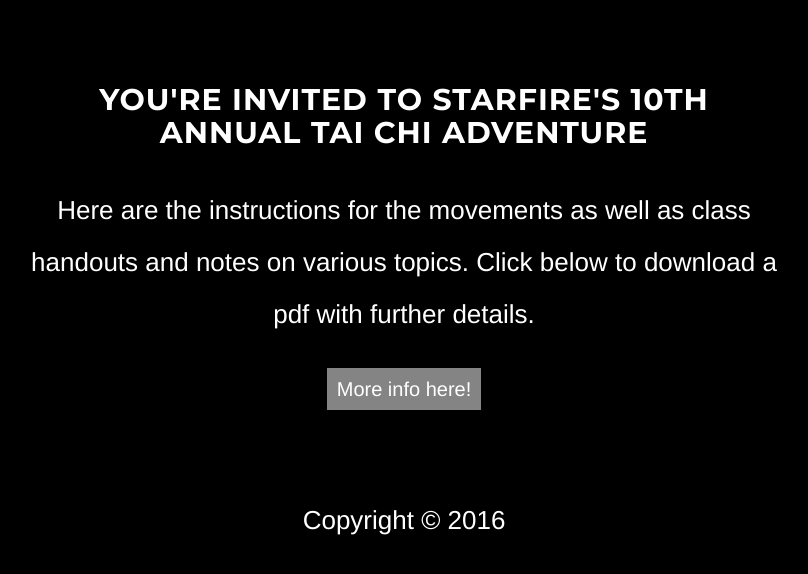
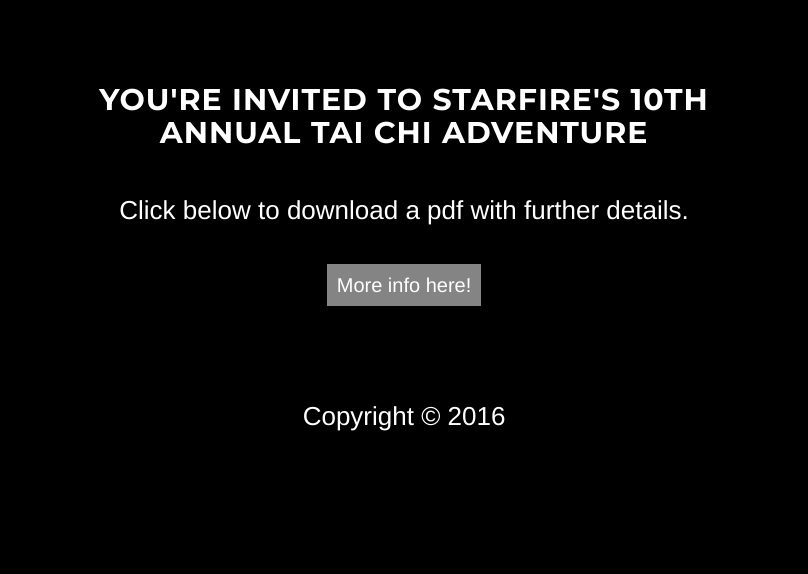
Before and after one commit to jacburge/StarfireTaiChi, a Flask app: page /retreat/ in a window 1280 px wide. Shown: the part 167-741 px from the top of the page, without its empty margins (236-1044 px from the left). Run offline with Flask 2, Linux system fonts and the light colour scheme; some libraries are stand-ins or nearby versions; some web fonts are replaced.

Commit message:
Edited retreat details

```diff
--- a/app/templates/retreat.html
+++ b/app/templates/retreat.html
@@ -83,7 +83,7 @@
             <div class="col-lg-8 col-lg-offset-2">
                 <div >
                 <h2>You're Invited to Starfire's 10th Annual Tai Chi Adventure</h2>
-                <p>Here are the instructions for the movements as well as class handouts and notes on various topics. Click below to download a pdf with further details.</p>
+                <p>Click below to download a pdf with further details.</p>
                 <div >
                 <a href="../static/pdfs/stca2016.pdf" class="notelinks"></i> <span >More info here!</span></a><br><br><br>
                </div>
```
